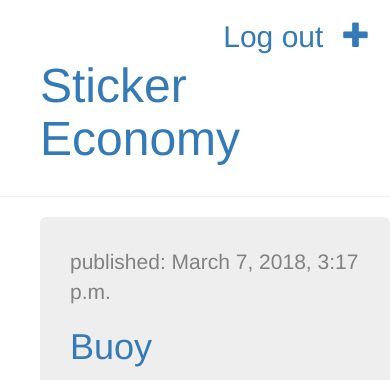
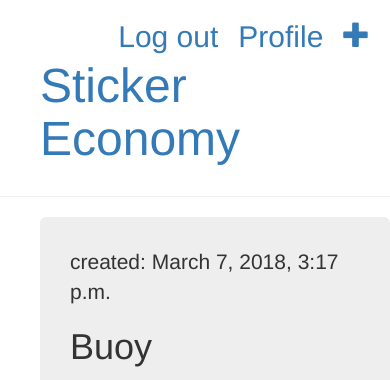
Before and after one commit to samjjc/sticker-economy, a Django app: page /sticker/3/ in a window 390 px wide. Shown: the top 380 px of the page. Run offline with Django 3.2, Linux system fonts and the light colour scheme; a user stored in the database is signed in; data comes from the database, SQL or seed files in the repository; both versions use the stored data as it was after the commit; some libraries are stand-ins or nearby versions.

Commit message:
add profile page

```diff
--- a/economy/templates/economy/base.html
+++ b/economy/templates/economy/base.html
@@ -10,6 +10,7 @@
     <body>
             {% if user.is_authenticated %}
                 <a href="{% url 'sticker_new' %}" class="top-menu-image"><span class="glyphicon glyphicon-plus"></span></a>
+                <h2><a href="/profile/" class="top-menu">Profile</a></h2>
                 <h2><a href="/logout/" class="top-menu">Log out</a></h2>
                 {% else %}
                 <h2><a href="/signup/" class="top-menu">Sign up</a></h2>
--- a/economy/templates/economy/sticker_detail.html
+++ b/economy/templates/economy/sticker_detail.html
@@ -3,11 +3,8 @@
 {% block content %}
     <div class="jumbotron row">
         <div class = "col-md-6">
-            <div class="date">
-                <p>published: {{ sticker.created_date }}</p>
-            </div>
-
-            <h1><a href="{% url 'sticker_detail' pk=sticker.pk %}">{{ sticker.title }}</a></h1>
+            <p>created: {{ sticker.created_date }}</p>
+            <h1>{{ sticker.title }}</h1>
             <p>{{ sticker.description|linebreaksbr }}</p>
         </div>
         <div class="col-sm-6">
--- a/economy/urls.py
+++ b/economy/urls.py
@@ -9,4 +9,5 @@ urlpatterns = [
     path(r'signup/', views.signup_view, name='signup'),
     path(r'login/', views.login_view, name='login'),
     path(r'logout/', views.logout_view, name='logout'),
+    path(r'profile/', views.profile_view, name='profile')
 ]
--- a/economy/views.py
+++ b/economy/views.py
@@ -56,17 +56,12 @@ def signup_view(request):
 def login_view(request):
     if request.method == 'POST':
         form = LogInForm(data = request.POST)
-        # print(form)
         if form.is_valid():
             user = form.cleaned_data
             user = authenticate(username=user.get('username'), password=user.get('password'))
             if user is not None:
                 login(request, user)
                 return redirect('sticker_list')
-            else:
-                print("USER IS NONE")
-        else:
-            print("FORM IS INVALID")
     else:
         form = AuthenticationForm()
     return render(request, 'login.html', {'form': form})
@@ -74,3 +69,11 @@ def login_view(request):
 def logout_view(request):
     logout(request)
     return redirect('sticker_list')
+
+def profile_view(request):
+    if request.user.is_authenticated:
+        stickers = Sticker.objects.all()
+        user = request.user
+        return render(request, 'economy/profile.html', {'stickers': stickers, 'user': user})
+    else:
+        return redirect('sticker_list')
```
Also changed, not shown: economy/templates/economy/profile.html (+8 -1 lines), db.sqlite3.
